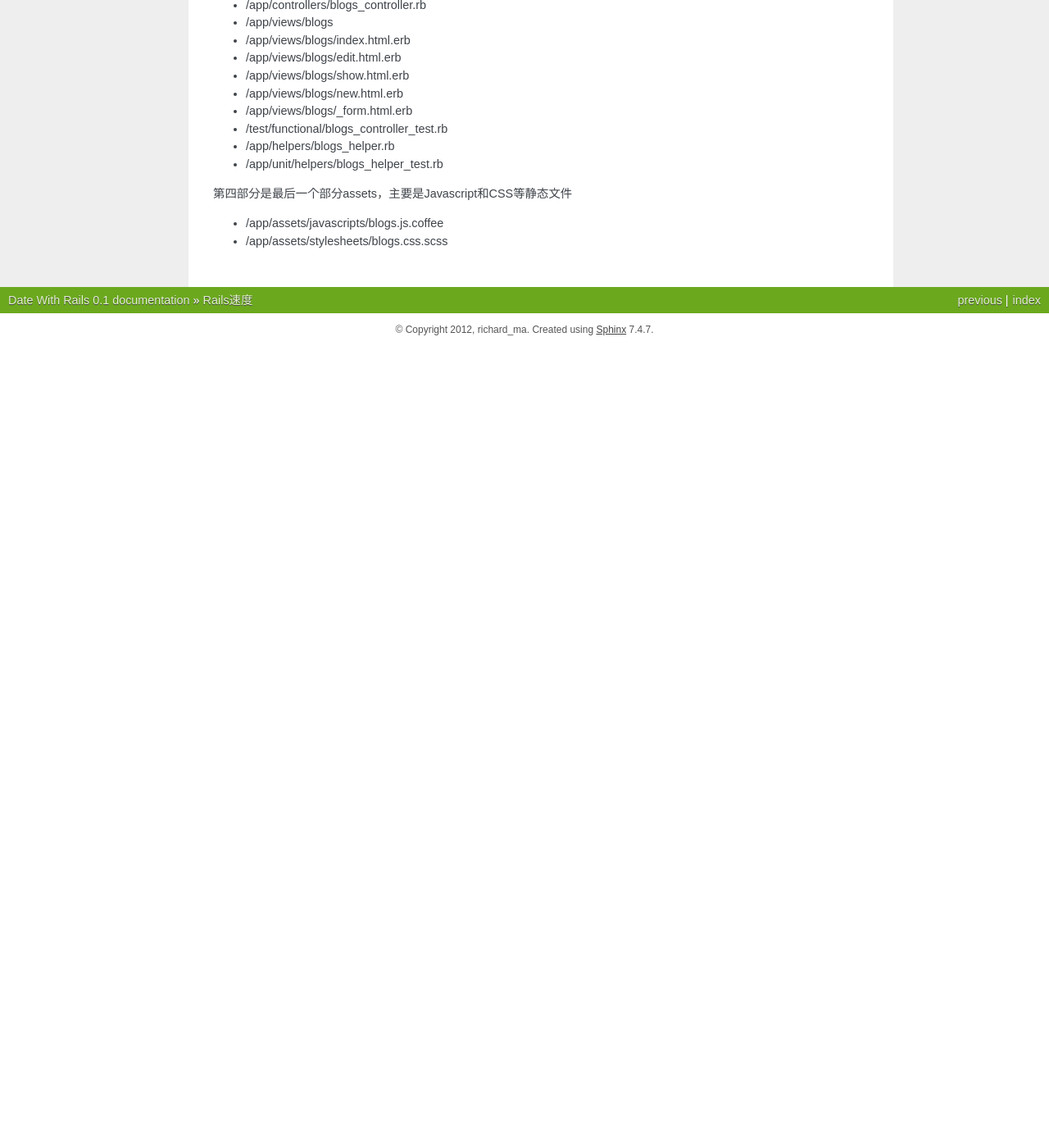
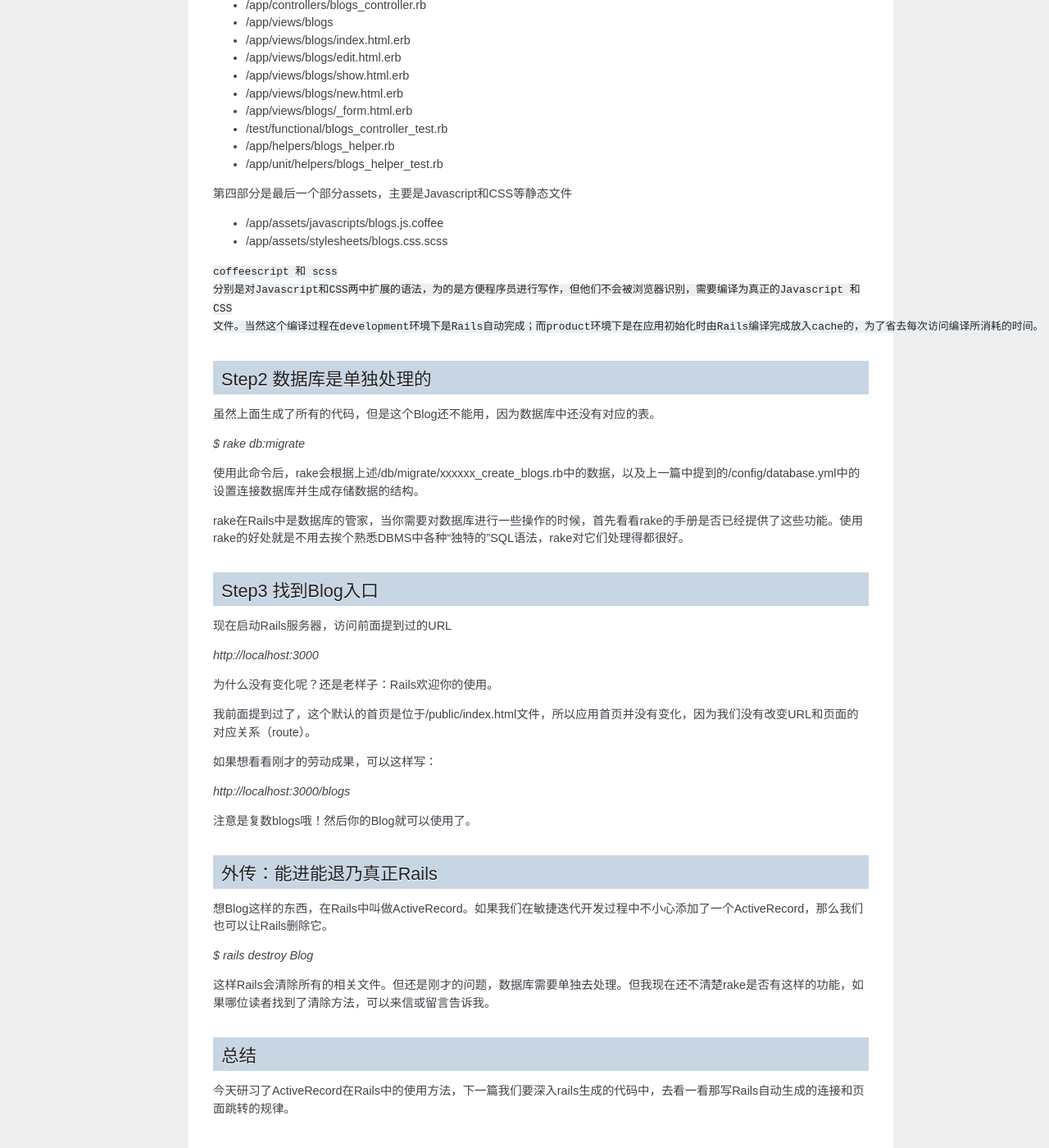
Before and after one commit to richard-ma/dateWithRails, a Sphinx documentation site: the page built from source/speed-of-rails.rst, in a window 1280 px wide and 1400 px high, scrolled down 603 px. Shown: the whole window at 82% size. Built offline with Sphinx 7.4.7, drawn with Linux system fonts in a browser that asks for light colours; before the commit the page ends 1025 px from its top, so only the background shows below that; some of the changed text lies outside the part shown.

Commit message:
modified:   source/speed-of-rails.rst

```diff
--- a/source/speed-of-rails.rst
+++ b/source/speed-of-rails.rst
@@ -40,3 +40,43 @@
 
 * /app/assets/javascripts/blogs.js.coffee
 * /app/assets/stylesheets/blogs.css.scss
+
+``coffeescript 和 scss 分别是对Javascript和CSS两中扩展的语法，为的是方便程序员进行写作，但他们不会被浏览器识别，需要编译为真正的Javascript 和 CSS 文件。当然这个编译过程在development环境下是Rails自动完成；而product环境下是在应用初始化时由Rails编译完成放入cache的，为了省去每次访问编译所消耗的时间。``
+
+Step2 数据库是单独处理的
+===============================================================================
+虽然上面生成了所有的代码，但是这个Blog还不能用，因为数据库中还没有对应的表。
+
+*$ rake db:migrate*
+
+使用此命令后，rake会根据上述/db/migrate/xxxxxx_create_blogs.rb中的数据，以及上一篇中提到的/config/database.yml中的设置连接数据库并生成存储数据的结构。
+
+rake在Rails中是数据库的管家，当你需要对数据库进行一些操作的时候，首先看看rake的手册是否已经提供了这些功能。使用rake的好处就是不用去挨个熟悉DBMS中各种“独特的”SQL语法，rake对它们处理得都很好。
+
+Step3 找到Blog入口
+===============================================================================
+现在启动Rails服务器，访问前面提到过的URL
+
+*http://localhost:3000*
+
+为什么没有变化呢？还是老样子：Rails欢迎你的使用。
+
+我前面提到过了，这个默认的首页是位于/public/index.html文件，所以应用首页并没有变化，因为我们没有改变URL和页面的对应关系（route）。
+
+如果想看看刚才的劳动成果，可以这样写：
+
+*http://localhost:3000/blogs*
+
+注意是复数blogs哦！然后你的Blog就可以使用了。
+
+外传：能进能退乃真正Rails
+===============================================================================
+想Blog这样的东西，在Rails中叫做ActiveRecord。如果我们在敏捷迭代开发过程中不小心添加了一个ActiveRecord，那么我们也可以让Rails删除它。
+
+*$ rails destroy Blog*
+
+这样Rails会清除所有的相关文件。但还是刚才的问题，数据库需要单独去处理。但我现在还不清楚rake是否有这样的功能，如果哪位读者找到了清除方法，可以来信或留言告诉我。
+
+总结
+===============================================================================
+今天研习了ActiveRecord在Rails中的使用方法，下一篇我们要深入rails生成的代码中，去看一看那写Rails自动生成的连接和页面跳转的规律。
```
Also changed, not shown: other parts of source/speed-of-rails.rst (+1 -1 lines).
